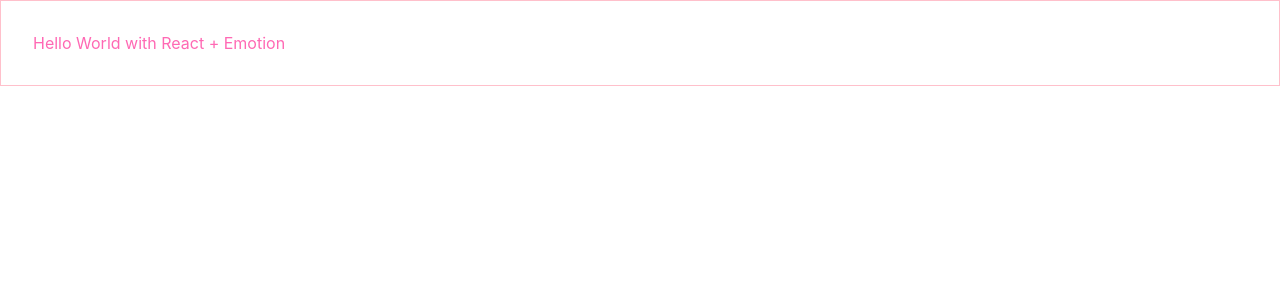
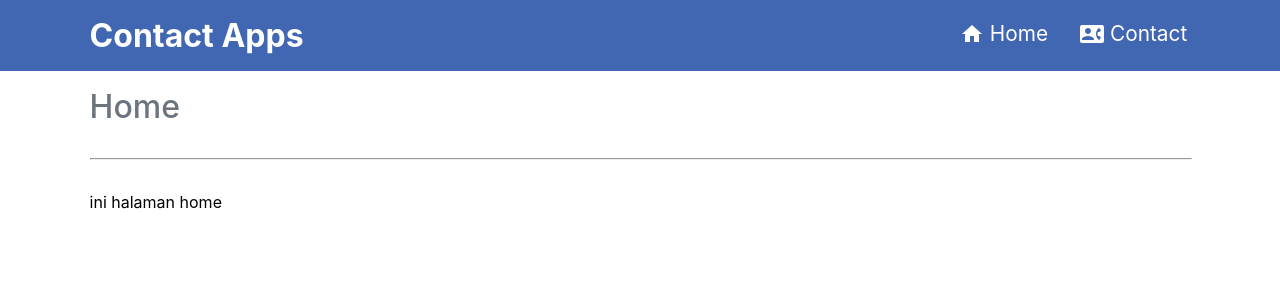
Before and after one commit to santonasrani96/contact-app, a React (Create React App) app: page / in a window 1280 px wide. Shown: the top 300 px of the page. Built offline with nearby package versions, Linux system fonts and the light colour scheme.

Commit message:
set components page

```diff
--- a/package.json
+++ b/package.json
@@ -5,6 +5,8 @@
   "dependencies": {
     "@emotion/css": "^11.11.2",
     "@emotion/react": "^11.11.1",
+    "@emotion/styled": "^11.11.0",
+    "@mui/icons-material": "^5.14.11",
     "@testing-library/jest-dom": "^5.17.0",
     "@testing-library/react": "^13.4.0",
     "@testing-library/user-event": "^13.5.0",
--- a/src/App.tsx
+++ b/src/App.tsx
@@ -1,14 +1,29 @@
 import React from "react";
-import { css } from "@emotion/css";
+import { BrowserRouter as Router, Routes, Route } from "react-router-dom";
+import Contact from "./pages/Contact";
+import Home from "./pages/Home";
+import styled from "@emotion/styled";
+import Navbar from "./components/Navbar";
 
-const style = css`
-  color: hotpink;
-  border: 1px solid pink;
-  padding: 2rem;
-`;
+const ContainerStyled = styled.div({
+  display: "flex",
+  margin: "1rem 7%",
+});
 
 function App() {
-  return <div className={style}>Hello World with React + Emotion</div>;
+  return (
+    <div>
+      <Router>
+        <Navbar />
+        <ContainerStyled>
+          <Routes>
+            <Route path="/" element={<Home />}></Route>
+            <Route path="/contact" element={<Contact />}></Route>
+          </Routes>
+        </ContainerStyled>
+      </Router>
+    </div>
+  );
 }
 
 export default App;
--- /dev/null
+++ b/src/components/Header.tsx
@@ -0,0 +1,40 @@
+import React, { FC } from "react";
+import styled from "@emotion/styled";
+import { css } from "@emotion/css";
+
+const titlePage = css`
+  font-size: 2rem;
+  font-weight: 500;
+  color: #6c757d;
+`;
+
+const Line = styled.hr`
+  color: #6c757d;
+  width: 100%;
+  margin: 2rem 0;
+`;
+
+const headerPage = css`
+  display: flex;
+  justify-content: space-between;
+  alignitems: "center";
+`;
+
+type PropType = {
+  title: string;
+  children?: React.ReactNode;
+};
+
+const Header: FC<any> = (props: PropType) => {
+  return (
+    <div>
+      <div className={headerPage}>
+        <div className={titlePage}>{props.title}</div>
+      </div>
+      <Line />
+      {/* {props.children} */}
+    </div>
+  );
+};
+
+export default Header;
--- /dev/null
+++ b/src/components/Navbar.tsx
@@ -0,0 +1,75 @@
+import React, { FC } from "react";
+import styled from "@emotion/styled";
+import { css } from "@emotion/css";
+import MenuIcon from "@mui/icons-material/Menu";
+import HomeIcon from "@mui/icons-material/Home";
+import ContactPhoneIcon from "@mui/icons-material/ContactPhone";
+import { NavLink } from "react-router-dom";
+
+const navbarLogo = css`
+  font-size: 2rem;
+  font-weight: 700;
+  color: #ffff;
+`;
+
+const navbarNav = css`
+  position: absolute;
+  right: 6%;
+`;
+
+const hamburgerMenu = css`
+  display: none;
+`;
+
+const nav = css`
+  color: #ffff;
+  display: inline-flex;
+  align-items: center;
+  font-size: 1.3rem;
+  margin: 0 1rem;
+  transition: 0.5s;
+  text-decoration: none;
+  &:hover {
+    color: #000;
+    cursor: pointer;
+  }
+`;
+
+const Navigation = styled.div({
+  display: "flex",
+  justifyContent: "space-between",
+  alignItems: "center",
+  padding: "1rem 7%",
+  //   position: "fixed",
+  top: "0",
+  left: "0",
+  right: "0",
+  zIndex: "99999",
+  backgroundColor: "#4267B2",
+});
+
+const Navbar: FC = () => {
+  return (
+    <Navigation>
+      <span className={navbarLogo}>Contact Apps</span>
+
+      <div className={navbarNav}>
+        <NavLink to="/" className={nav}>
+          <HomeIcon />
+          &nbsp;Home
+        </NavLink>
+
+        <NavLink to="/contact" className={nav}>
+          <ContactPhoneIcon />
+          &nbsp;Contact
+        </NavLink>
+      </div>
+
+      <span className={hamburgerMenu}>
+        <MenuIcon />
+      </span>
+    </Navigation>
+  );
+};
+
+export default Navbar;
--- /dev/null
+++ b/src/pages/Contact.tsx
@@ -0,0 +1,18 @@
+import React, { FC } from "react";
+import Header from "../components/Header";
+import { css } from "@emotion/css";
+
+const box = css`
+  width: 100%;
+`;
+
+const Contact: FC = () => {
+  return (
+    <div className={box}>
+      <Header title="Contact" />
+      <div>ini halaman contact</div>
+    </div>
+  );
+};
+
+export default Contact;
--- /dev/null
+++ b/src/pages/Home.tsx
@@ -0,0 +1,18 @@
+import React, { FC } from "react";
+import Header from "../components/Header";
+import { css } from "@emotion/css";
+
+const box = css`
+  width: 100%;
+`;
+
+const Home: FC = () => {
+  return (
+    <div className={box}>
+      <Header title="Home" />
+      <div>ini halaman home</div>
+    </div>
+  );
+};
+
+export default Home;
```
Also changed, not shown: 1 other file (tests, documents, lock files or other folders).
